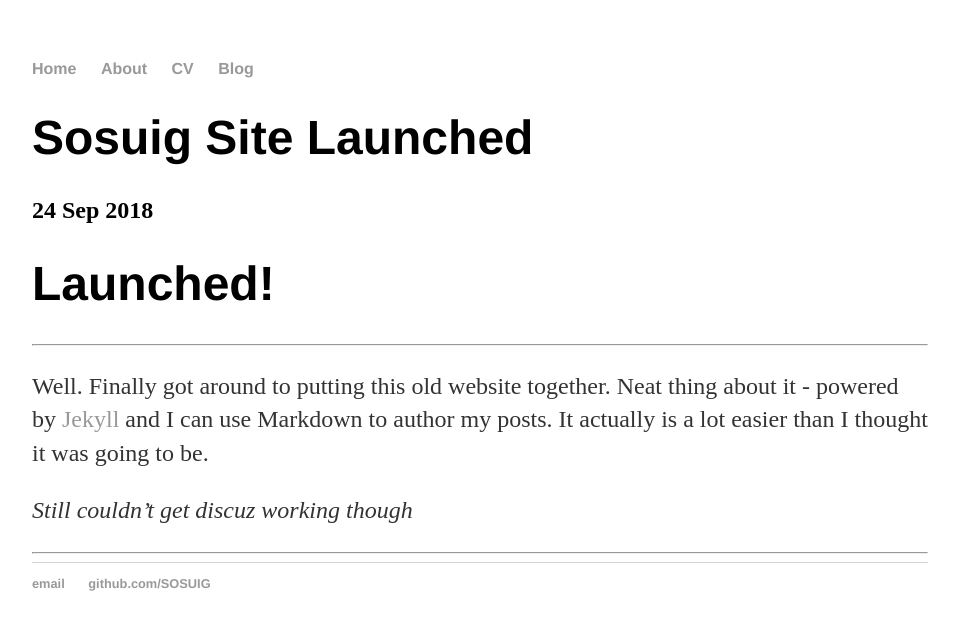
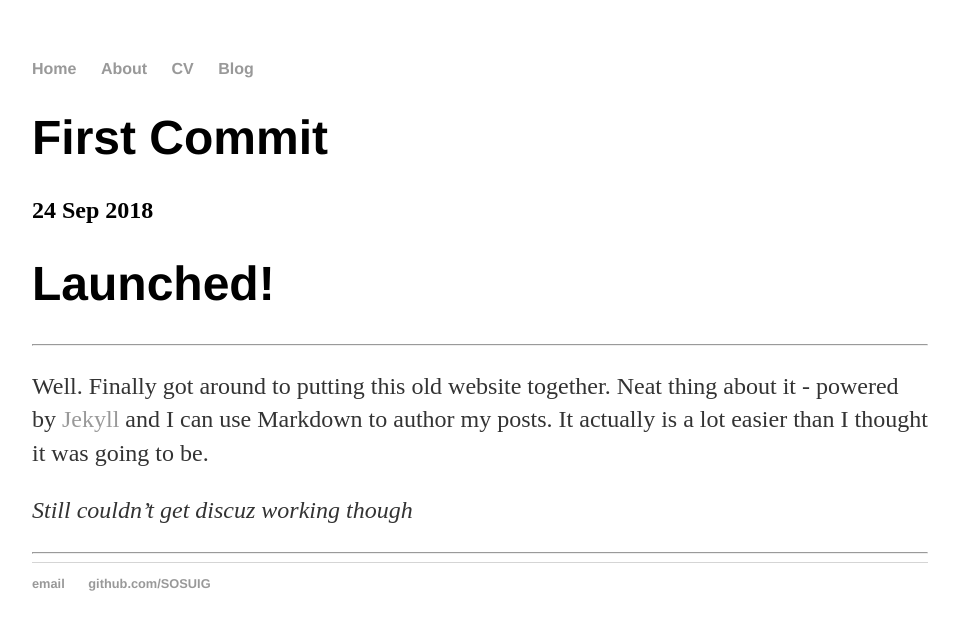
Before and after one commit to SOSUIG/SOSUIG.github.io, a Jekyll site: the page built from _posts/2018-09-24-SOSUIG-Site-Launched.md, in a window 1280 px wide. Shown: the top 630 px of the page, without its empty margins (160-1119 px from the left). Built offline with Jekyll 4.4.1, drawn with Linux system fonts in a browser that asks for light colours; comment, search, counter and statistics services are not loaded.

Commit message:
Update 2018-09-24-SOSUIG-Site-Launched.md

```diff
--- a/_posts/2018-09-24-SOSUIG-Site-Launched.md
+++ b/_posts/2018-09-24-SOSUIG-Site-Launched.md
@@ -1,6 +1,7 @@
 ---
 layout: post
-
+title: First Commit
+Date: 2018-09-24
 ---
 # Launched!
 ---
```
